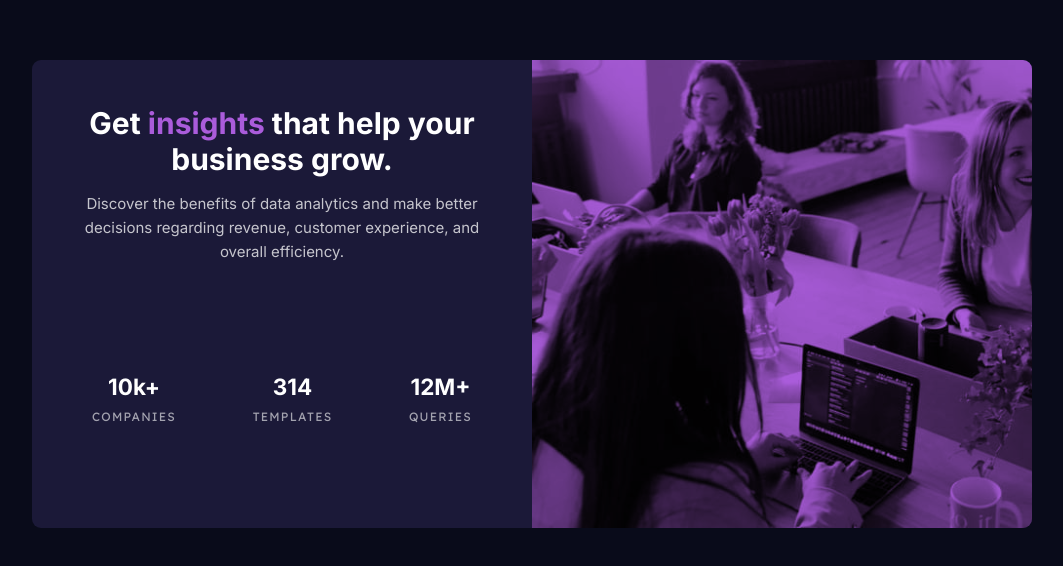
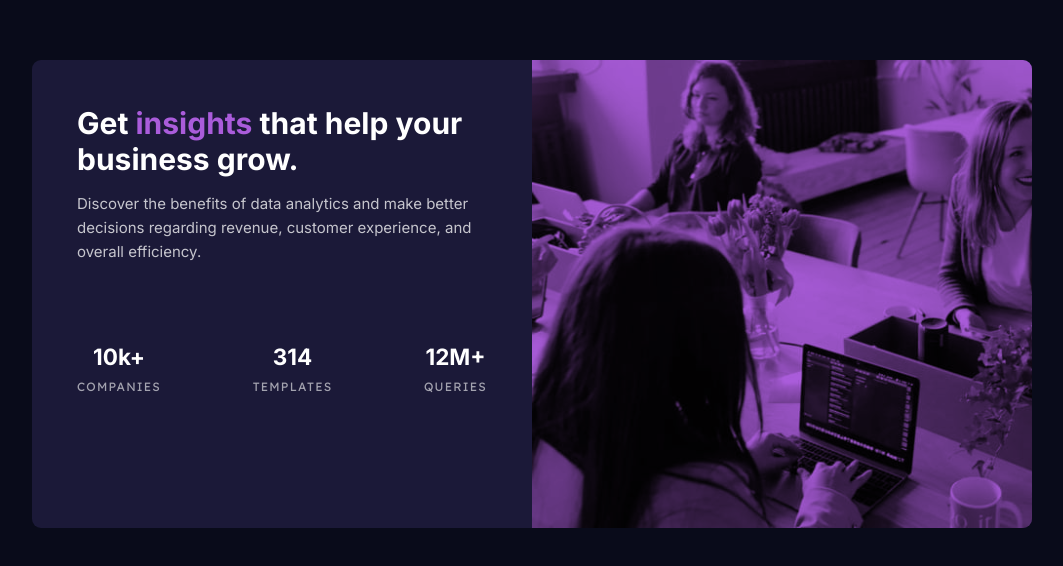
Before and after one commit to sanishchirayath1/stats-preview-card-component-main, a plain HTML site: page index.html in a window 1280 px wide. Shown: the part 106-672 px from the top of the page, without its empty margins (108-1171 px from the left). Drawn offline with Linux system fonts and the light colour scheme.

Commit message:
left align para

```diff
--- a/style.css
+++ b/style.css
@@ -74,15 +74,17 @@ h2 + p {
   }
   .content {
     grid-area: content;
+    text-align: left;
   }
   div.stats {
     grid-area: stats;
     display: flex;
-    padding: 3rem;
+    padding: 1rem 2rem 0 2rem;
     justify-content: space-between;
   }
   div.stats > div {
     padding: 1rem;
+    padding-bottom: 0;
   }
   div.image {
     border-radius: unset;
```
